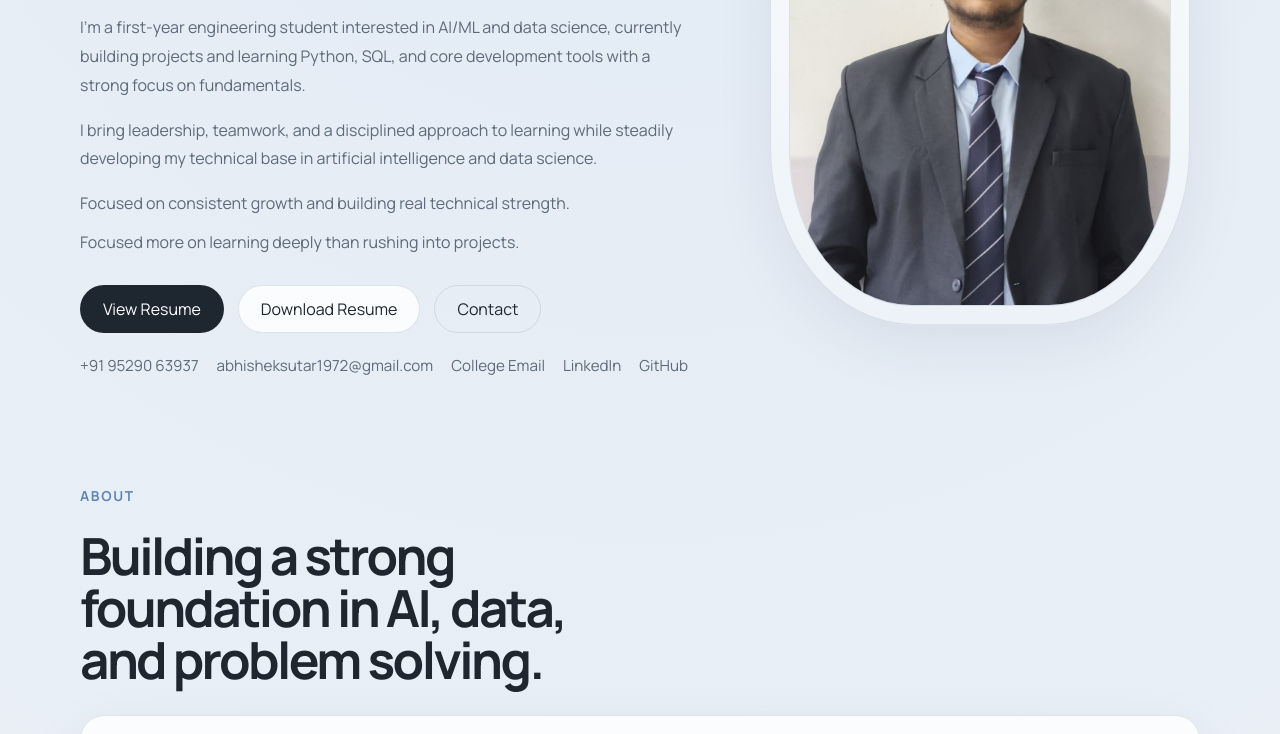
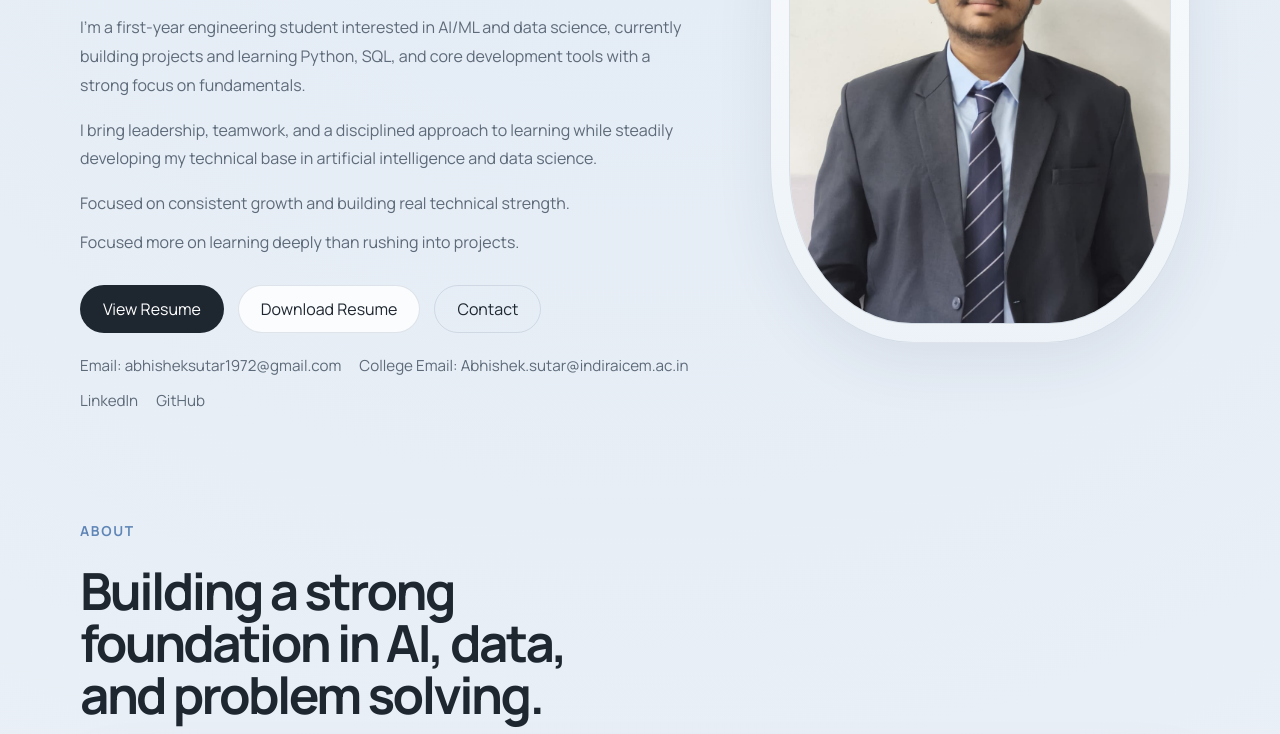
Before and after one commit to abhishek-sutar/Portfolio-Website, a plain HTML site: page index.html in a window 1280 px wide. Shown: the part 411-1145 px from the top of the page. Drawn offline with Linux system fonts and the light colour scheme.

Commit message:
Initial portfolio upload

```diff
--- a/index.html
+++ b/index.html
@@ -60,9 +60,10 @@
               <a class="button button-ghost" href="#contact">Contact</a>
             </div>
             <div class="hero-inline-contact">
-              <a href="tel:+919529063937">+91 95290 63937</a>
-              <a href="mailto:abhisheksutar1972@gmail.com">abhisheksutar1972@gmail.com</a>
-              <a href="mailto:Abhishek.sutar@indiraicem.ac.in">College Email</a>
+              <a href="mailto:abhisheksutar1972@gmail.com">Email: abhisheksutar1972@gmail.com</a>
+              <a href="mailto:Abhishek.sutar@indiraicem.ac.in"
+                >College Email: Abhishek.sutar@indiraicem.ac.in</a
+              >
               <a href="https://www.linkedin.com/in/abhishek-sutar2007/" target="_blank" rel="noreferrer"
                 >LinkedIn</a
               >
@@ -401,9 +402,10 @@
           </div>
           <div class="contact-layout">
             <div class="card contact-card">
-              <a href="tel:+919529063937">+91 95290 63937</a>
-              <a href="mailto:abhisheksutar1972@gmail.com">abhisheksutar1972@gmail.com</a>
-              <a href="mailto:Abhishek.sutar@indiraicem.ac.in">Abhishek.sutar@indiraicem.ac.in</a>
+              <a href="mailto:abhisheksutar1972@gmail.com">Email: abhisheksutar1972@gmail.com</a>
+              <a href="mailto:Abhishek.sutar@indiraicem.ac.in"
+                >College Email: Abhishek.sutar@indiraicem.ac.in</a
+              >
               <p class="contact-address">
                 Kumbharali, Neral, Tal. Karjat, Dist. Raigad, Maharashtra, 410101
               </p>
@@ -474,7 +476,7 @@
 
       <footer class="site-footer container">
         <p>Built with focus, consistency, and a passion for learning.</p>
-        <p class="footer-contact">Mobile No. +91 95290 63937 | Email - abhisheksutar1972@gmail.com</p>
+        <p class="footer-contact">Email - abhisheksutar1972@gmail.com</p>
       </footer>
     </div>
 
```
Also changed, not shown: resume.html (+0 -1 lines), 1 other file.
